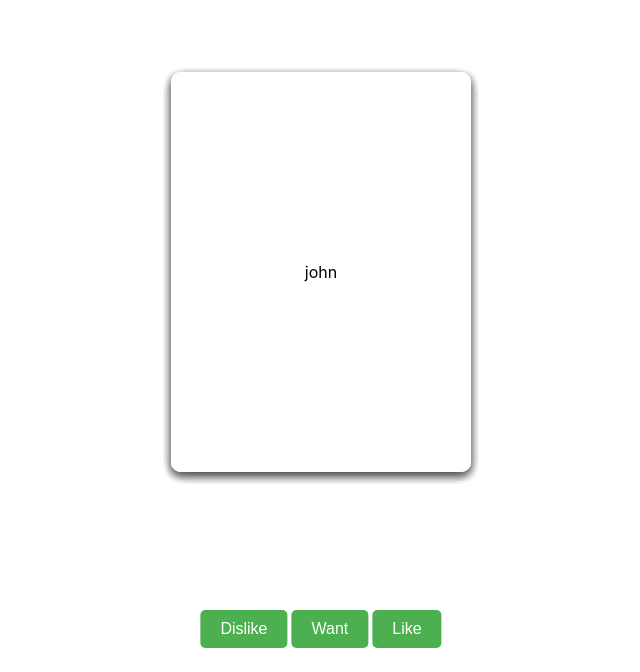
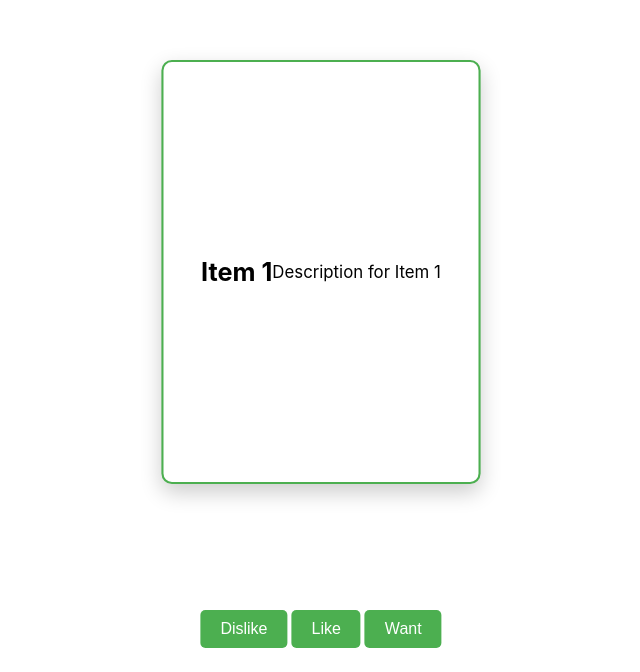
Before and after one commit to Tapple214/swipe-deck, a React (Create React App) app: page / in a window 1280 px wide. Shown: the part 128-800 px from the top of the page, without its empty margins (319-959 px from the left). Built offline with nearby package versions, Linux system fonts and the light colour scheme.

Commit message:
idk anymore

```diff
--- a/src/App.css
+++ b/src/App.css
@@ -1,10 +1,3 @@
-/* body {
-  font-family: Arial, sans-serif;
-  background-color: #f0f0f0;
-  margin: 0;
-  padding: 20px;
-} */
-
 .App {
   display: flex;
   justify-content: center;
@@ -65,3 +58,14 @@ button {
   cursor: pointer;
   transition: background-color 0.3s;
 }
+
+.card.active {
+  border: 2px solid #4caf50;
+  box-shadow: 0 8px 20px rgba(0, 0, 0, 0.2);
+  transform: scale(1.05);
+  z-index: 1;
+}
+
+.card.active {
+  transition: transform 0.3s ease, z-index 0s ease;
+}
--- a/src/App.js
+++ b/src/App.js
@@ -1,78 +1,19 @@
-import "./App.css";
-import { useSwipe } from "./components/SwipeDeck";
+import React from "react";
+import SwipeableCards from "./main";
 
-export default function App() {
+const App = () => {
   const items = [
-    { id: 1, name: "john" },
-    { id: 2, name: "emma" },
-    { id: 3, name: "michael" },
-    { id: 4, name: "sophia" },
-    { id: 5, name: "william" },
-    { id: 6, name: "olivia" },
-    { id: 7, name: "james" },
-    { id: 8, name: "isabella" },
-    { id: 9, name: "benjamin" },
-    { id: 10, name: "mia" },
-    { id: 11, name: "alexander" },
+    { id: 1, title: "Item 1", description: "Description for Item 1" },
+    { id: 2, title: "Item 2", description: "Description for Item 2" },
+    { id: 3, title: "Item 3", description: "Description for Item 3" },
+    // Add more items as needed
   ];
-
-  const {
-    swipeContainerRef,
-    allCardsRef,
-    noMoreCards,
-    removedCardIds,
-    setAction,
-    activeTransform,
-    isLoaded,
-    cardZIndex,
-    activeCardIndex,
-  } = useSwipe({ items });
 
   return (
     <div className="App">
-      <div
-        className={`card-container ${isLoaded ? "loaded" : ""}`}
-        ref={swipeContainerRef}
-      >
-        <div className="cards">
-          {noMoreCards ? (
-            <p>No more cards</p>
-          ) : (
-            items.map((item, index) => {
-              const isRemoved = removedCardIds.has(index);
-              const currentTransform =
-                activeCardIndex === index ? activeTransform : "";
-
-              return (
-                <div
-                  key={item.id}
-                  className={`card ${isRemoved ? "removed" : ""}`}
-                  style={{
-                    transform: currentTransform,
-                    zIndex: cardZIndex[index] || "auto",
-                    transition: "transform 0.3s ease-out",
-                  }}
-                  ref={(crd) => (allCardsRef.current[index] = crd)}
-                  data-index={index}
-                >
-                  <p>{item.name}</p>
-                </div>
-              );
-            })
-          )}
-        </div>
-        <div className="button-container">
-          <button onClick={() => setAction("dislike")} id="dislike">
-            Dislike
-          </button>
-          <button onClick={() => setAction("want")} id="want">
-            Want
-          </button>
-          <button onClick={() => setAction("like")} id="like">
-            Like
-          </button>
-        </div>
-      </div>
+      <SwipeableCards items={items} />
     </div>
   );
-}
+};
+
+export default App;
--- /dev/null
+++ b/src/main.js
@@ -0,0 +1,51 @@
+import React from "react";
+import { useSwipe } from "./components/SwipeDeck";
+import "./App.css";
+
+const SwipeableCards = ({ items }) => {
+  const {
+    swipeContainerRef,
+    allCardsRef,
+    noMoreCards,
+    setAction,
+    activeTransform,
+    cardZIndex,
+    activeCardIndex,
+  } = useSwipe({ items });
+
+  const handleLike = () => setAction("like");
+  const handleDislike = () => setAction("dislike");
+  const handleWant = () => setAction("want");
+
+  console.log("activeCardIndex:", activeCardIndex);
+  console.log(activeTransform);
+  return (
+    <div ref={swipeContainerRef} className="card-container">
+      <div className="cards">
+        {items.map((item, index) => (
+          <div
+            key={item.id}
+            ref={(el) => (allCardsRef.current[index] = el)}
+            data-index={index}
+            className={`card ${activeCardIndex === index ? "active" : ""}`}
+            style={{
+              zIndex: cardZIndex[index] || 1,
+              transform: activeCardIndex === index ? activeTransform : "none",
+            }}
+          >
+            <h2>{item.title}</h2>
+            <p>{item.description}</p>
+          </div>
+        ))}
+      </div>
+      <div className="button-container">
+        <button onClick={handleDislike}>Dislike</button>
+        <button onClick={handleLike}>Like</button>
+        <button onClick={handleWant}>Want</button>
+      </div>
+      {noMoreCards && <p>No more cards!</p>}
+    </div>
+  );
+};
+
+export default SwipeableCards;
```
